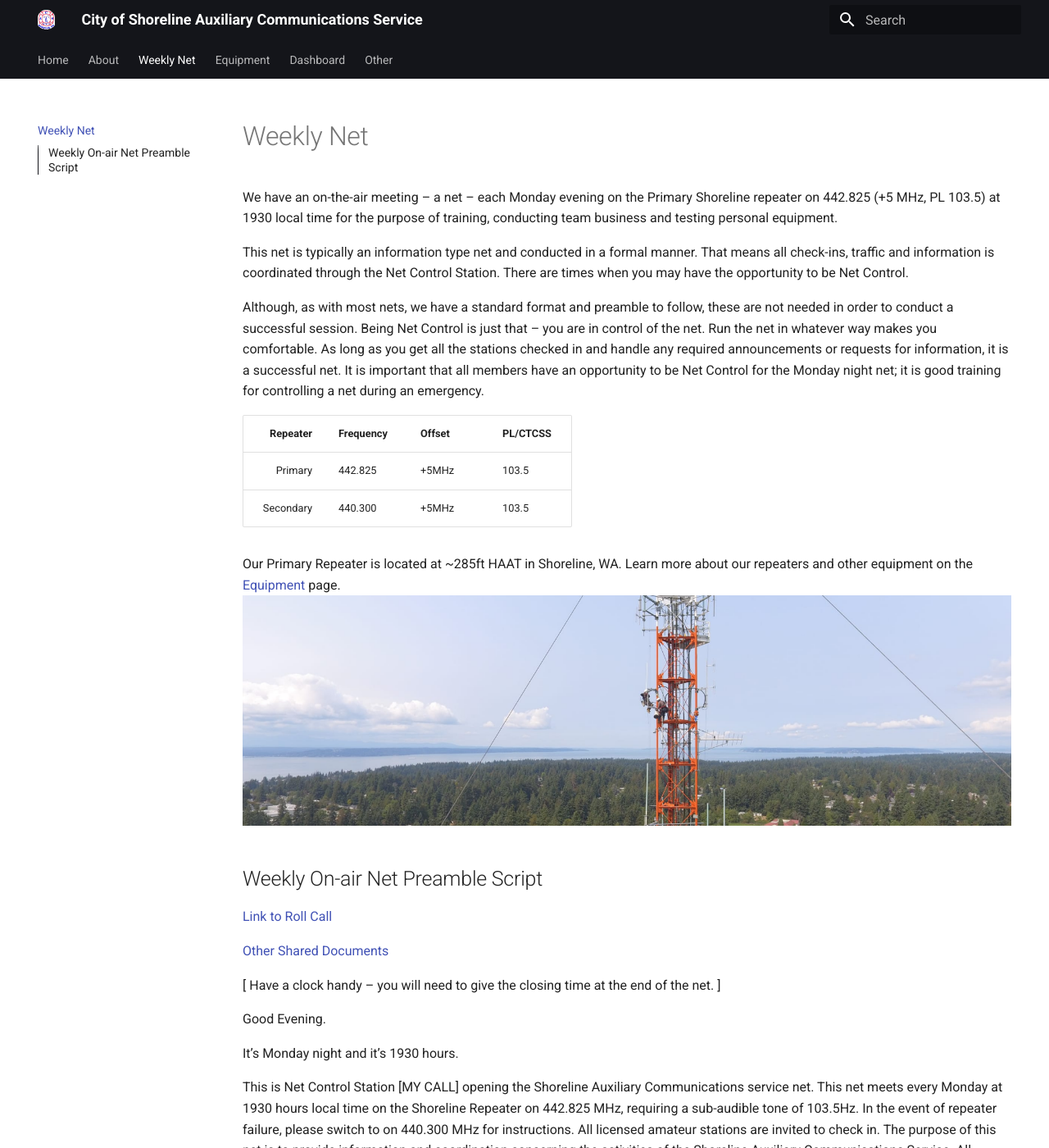
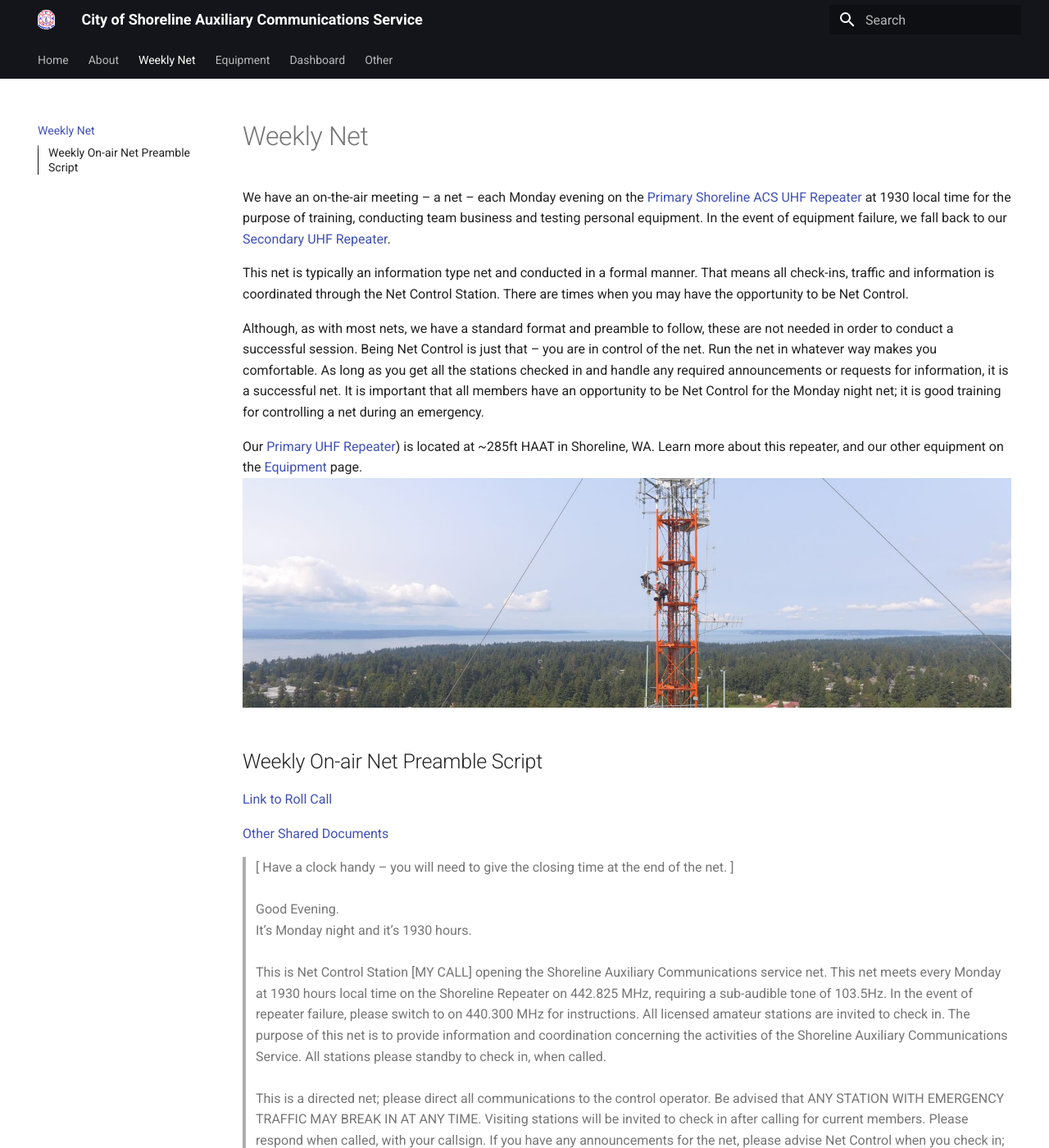
Before and after one commit to ShorelineACS/shorelineacs.github.io, an MkDocs documentation site: the page built from docs/weekly_net.md, in a window 1280 px wide and 1400 px high. Shown: the whole window at 82% size. Built offline with MkDocs 1.6.1 and Material for MkDocs 9.7.7, drawn with Linux system fonts in a browser that asks for light colours; some of the changed text lies outside the part shown.

Commit message:
General update and reorganizing of content across the site.

```diff
--- a/docs/weekly_net.md
+++ b/docs/weekly_net.md
@@ -1,18 +1,13 @@
 
 
-We have an on-the-air meeting – a net – each Monday evening on the Primary Shoreline repeater on 442.825 (+5 MHz, PL 103.5) at 1930 local time for the purpose of training, conducting team business and testing personal equipment.
+We have an on-the-air meeting – a net – each Monday evening on the [Primary Shoreline ACS UHF Repeater](/equipment/#primary-uhf-repeater) at 1930 local time for the purpose of training, conducting team business and testing personal equipment. In the event of equipment failure, we fall back to our [Secondary UHF Repeater](/equipment/#secondary-uhf-repeater).
 
 This net is typically an information type net and conducted in a formal manner. That means all check-ins, traffic and information is coordinated through the Net Control Station. There are times when you may have the opportunity to be Net Control.
 
 Although, as with most nets, we have a standard format and preamble to follow, these are not needed in order to conduct a successful session. Being Net Control is just that – you are in control of the net. Run the net in whatever way makes you comfortable. As long as you get all the stations checked in and handle any required announcements or requests for information, it is a successful net. It is important that all members have an opportunity to be Net Control for the Monday night net; it is good training for controlling a net during an emergency.
 
-| Repeater | Frequency | Offset | PL/CTCSS
-| --: | --- | --- | --- |
-| Primary | 442.825 | +5MHz | 103.5 |
-| Secondary | 440.300 | +5MHz | 103.5 |
 
-
-Our Primary Repeater is located at ~285ft HAAT in Shoreline, WA. Learn more about our repeaters and other equipment on the [Equipment](/equipment/) page.
+Our [Primary UHF Repeater](/equipment/#primary-uhf-repeater)) is located at ~285ft HAAT in Shoreline, WA. Learn more about  this repeater, and our other equipment on the [Equipment](/equipment/) page.
 ![Primary Repeater](media/primary_repeater.png)
 
 ## Weekly On-air Net Preamble Script
@@ -21,34 +16,36 @@ Our Primary Repeater is located at ~285ft HAAT in Shoreline, WA. Learn more abou
 
 [Other Shared Documents](https://drive.google.com/drive/folders/1oBbJFeaEMabs4wk1yeiUwDgZXqJaVuQA?usp=sharing)
 
-[ Have a clock handy – you will need to give the closing time at the end of the net.  ]
-
+<blockquote>
+[ Have a clock handy – you will need to give the closing time at the end of the net. ]<br/>
+<br/>
 Good Evening.
-
-It’s Monday night and it’s 1930 hours.
-
-This is Net Control Station [MY CALL] opening the Shoreline Auxiliary Communications service net. This net meets every Monday at 1930 hours local time on the Shoreline Repeater on 442.825 MHz, requiring a sub-audible tone of 103.5Hz. In the event of repeater failure, please switch to on 440.300 MHz for instructions. All licensed amateur stations are invited to check in. The purpose of this net is to provide information and coordination concerning the activities of the Shoreline Auxiliary Communications Service. All stations please standby to check in, when called.
-
-This is a directed net; please direct all communications to the control operator. Be advised that ANY STATION WITH EMERGENCY TRAFFIC MAY BREAK IN AT ANY TIME. Visiting stations will be invited to check in after calling for current members. Please respond when called, with your callsign. If you have any announcements for the net, please advise Net Control when you check in; you will be called for your announcement after all check-ins are completed.
-
-This is Net Control Station [MY CALL] now calling for Shoreline ACS Team Members.   (roll call by list, then ask are there any other members that wish to check in.
-
-We now call for any visitors to the net. All licensed amateurs are welcome to check in.
-
-Visitors, please respond with your callsign, first name and location
-
-[each visitor acknowledged in turn]
-
-[ all visitors have been acknowledged ] [ call stations having announcements ]
-
-Are there any additional check-ins or other business for the net?
-
-[ handle any additional check-ins or announcements ]
-
-Good evening all, and thank you for checking in tonight.
-
-This is Net Control Station [MY CALL] closing the Shoreline Auxiliary Communications Service Net at [ current time – probably 19-something-hours ].
-
-The frequency is now clear and returned to normal operation.
-
-73 from [MY CALL].
+<br/>
+It’s Monday night and it’s 1930 hours.<br/>
+<br/>
+This is Net Control Station [MY CALL] opening the Shoreline Auxiliary Communications service net. This net meets every Monday at 1930 hours local time on the Shoreline Repeater on 442.825 MHz, requiring a sub-audible tone of 103.5Hz. In the event of repeater failure, please switch to on 440.300 MHz for instructions. All licensed amateur stations are invited to check in. The purpose of this net is to provide information and coordination concerning the activities of the Shoreline Auxiliary Communications Service. All stations please standby to check in, when called.<br/>
+<br/>
+This is a directed net; please direct all communications to the control operator. Be advised that ANY STATION WITH EMERGENCY TRAFFIC MAY BREAK IN AT ANY TIME. Visiting stations will be invited to check in after calling for current members. Please respond when called, with your callsign. If you have any announcements for the net, please advise Net Control when you check in; you will be called for your announcement after all check-ins are completed.<br/>
+<br/>
+This is Net Control Station [MY CALL] now calling for Shoreline ACS Team Members. (roll call by list, then ask are there any other members that wish to check in.)
+<br/>
+We now call for any visitors to the net. All licensed amateurs are welcome to check in.<br/>
+<br/>
+Visitors, please respond with your callsign, first name and location.<br/>
+<br/>
+[ each visitor acknowledged in turn ]<br/>
+<br/>
+[ all visitors have been acknowledged ] [ call stations having announcements ]<br/>
+<br/>
+Are there any additional check-ins or other business for the net?<br/>
+<br/>
+[ handle any additional check-ins or announcements ]<br/>
+<br/>
+Good evening all, and thank you for checking in tonight.<br/>
+<br/>
+This is Net Control Station [MY CALL] closing the Shoreline Auxiliary Communications Service Net at [ current time – probably 19-something-hours ].<br/>
+<br/>
+The frequency is now clear and returned to normal operation.<br/>
+<br/>
+73 from [MY CALL].<br/>
+</blockquote>
```
Also changed, not shown: docs/about.md (+9 -7 lines), docs/equipment/index.md (+14 -14 lines), docs/index.md (+10 -19 lines), docs/other.md (+1 -0 lines).
